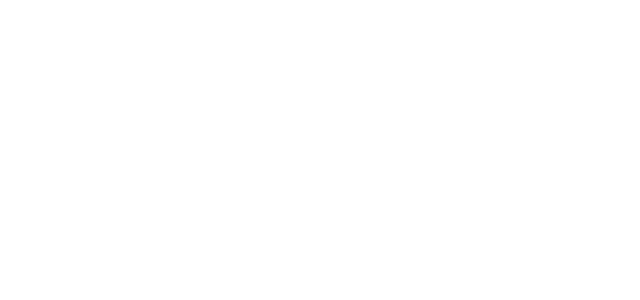
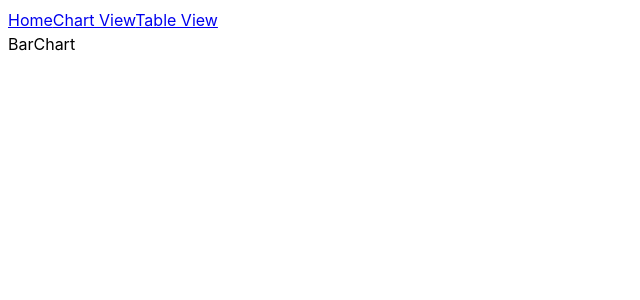
Before and after one commit to geriszabo/react-dashboard, a React (Vite) app: page /barchart in a window 1280 px wide. Shown: the top 300 px of the page, without its empty margins (0-640 px from the left). Built offline with nearby package versions, Linux system fonts and the light colour scheme.

Commit message:
routing completed

```diff
--- a/package.json
+++ b/package.json
@@ -12,7 +12,8 @@
     "chart.js": "^4.0.1",
     "react": "^18.2.0",
     "react-chartjs-2": "^5.0.1",
-    "react-dom": "^18.2.0"
+    "react-dom": "^18.2.0",
+    "react-router-dom": "^6.4.3"
   },
   "devDependencies": {
     "@types/react": "^18.0.24",
--- a/src/App.jsx
+++ b/src/App.jsx
@@ -1,6 +1,10 @@
 import { useState } from "react";
-import { BarChart } from "./components/BarChart";
+import { Home } from "./pages/Home";
+import { BarChart } from "./pages/BarChart";
+import { Navbar } from "./components/Navbar";
+import { Table } from "./pages/Table";
 import { dataSum } from "./data/dataSum";
+import { Routes, Route } from "react-router-dom"
 
 function App() {
 
@@ -10,9 +14,14 @@
 
   return (
     <div>
-      {/* <BarChart products={products}></BarChart> */}
-      {/* {salesperson.map(e => console.log(e))
-      } */}
+        <Navbar></Navbar>
+      <Routes>
+        <Route path="/barchart" element={<BarChart dataSum={{dataSum}}></BarChart>}></Route>
+        <Route path="/table" element={<Table></Table>}></Route>
+        <Route path="/" element={<Home></Home>}></Route>
+      </Routes>
+
+
     </div>
   );
 }
--- a/src/components/BarChart.jsx
+++ /dev/null
@@ -1,32 +0,0 @@
-import {useState} from 'react'
-import { Bar } from 'react-chartjs-2'
-import Chart from 'chart.js/auto';
-
-export function BarChart({products}) {
-    const [data, setData] = useState(products.map(e => e["Unit price"]))
-
-    const labels = products.map(e => e["Unit Price"] > 15 ? e["Product Name"] : "");
-
-
-  return (
-    <Bar
-    data = {{
-        labels,
-        datasets: [
-          {
-            label: "fasz",
-            data: data.filter(e => e > 15),
-            backgroundColor: 'rgba(255, 99, 132, 0.5)',
-          }]
-        }}
-
-        width="600px"
-        height="400px"
-        options={{
-            responsive: true,
-        }}
-          >
-
-    </Bar>
-  )
-}
--- /dev/null
+++ b/src/components/Navbar.jsx
@@ -0,0 +1,12 @@
+import React from 'react'
+import { Link } from "react-router-dom"
+
+export function Navbar() {
+  return (
+    <nav>
+        <Link to="/" >Home</Link>
+        <Link to="/barchart" >Chart View</Link>
+        <Link to="/table" >Table View</Link>
+    </nav>
+  )
+}
--- a/src/main.jsx
+++ b/src/main.jsx
@@ -1,10 +1,13 @@
-import React from 'react'
-import ReactDOM from 'react-dom/client'
-import App from './App'
-import './index.css'
+import React from "react";
+import ReactDOM from "react-dom/client";
+import App from "./App";
+import "./index.css";
+import { BrowserRouter } from "react-router-dom";
 
-ReactDOM.createRoot(document.getElementById('root')).render(
+ReactDOM.createRoot(document.getElementById("root")).render(
   <React.StrictMode>
-    <App />
+    <BrowserRouter>
+      <App />
+    </BrowserRouter>
   </React.StrictMode>
-)
+);
--- /dev/null
+++ b/src/pages/BarChart.jsx
@@ -0,0 +1,34 @@
+import {useState} from 'react'
+import { Bar } from 'react-chartjs-2'
+import Chart from 'chart.js/auto';
+
+export function BarChart({dataSum}) {
+    // const [data, setData] = useState(dataSum.map(e => e["Unit price"]))
+
+    // const labels = dataSum.map(e => e["Unit Price"] > 15 ? e["Product Name"] : "");
+
+
+  return (
+    <div>BarChart</div>
+
+    // <Bar
+    // data = {{
+    //     labels,
+    //     datasets: [
+    //       {
+    //         label: "fasz",
+    //         data: data.filter(e => e > 15),
+    //         backgroundColor: 'rgba(255, 99, 132, 0.5)',
+    //       }]
+    //     }}
+
+    //     width="600px"
+    //     height="400px"
+    //     options={{
+    //         responsive: true,
+    //     }}
+    //       >
+
+    // </Bar>
+  )
+}
--- /dev/null
+++ b/src/pages/Home.jsx
@@ -0,0 +1,7 @@
+import React from 'react'
+
+export function Home() {
+  return (
+    <div>Home</div>
+  )
+}
--- /dev/null
+++ b/src/pages/Table.jsx
@@ -0,0 +1,7 @@
+import React from 'react'
+
+export function Table() {
+  return (
+    <div>Table</div>
+  )
+}
```
Also changed, not shown: 1 other file (tests, documents, lock files or other folders).
